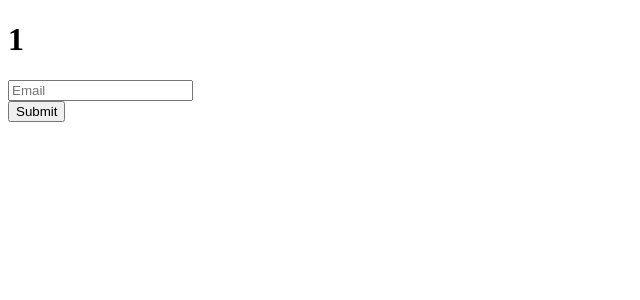
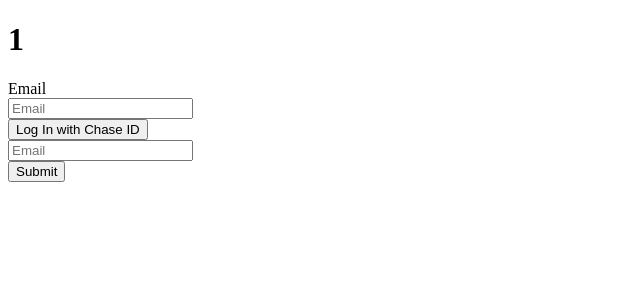
Before and after one commit to hackathon2023bttm/chaseid, a Next.js app: page /verify/1 in a window 1280 px wide. Shown: the top 300 px of the page, without its empty margins (0-640 px from the left). Built offline with nearby package versions, Linux system fonts and the light colour scheme; no server answers; the database is empty.

Commit message:
Add SMS confirmation

```diff
--- a/package.json
+++ b/package.json
@@ -21,6 +21,7 @@
     "react": "18.2.0",
     "react-dom": "18.2.0",
     "tailwindcss": "3.3.2",
+    "twilio": "^4.12.0",
     "typescript": "5.1.3"
   },
   "devDependencies": {
--- a/src/app/api/verification_sessions/[verification_session_id]/route.ts
+++ b/src/app/api/verification_sessions/[verification_session_id]/route.ts
@@ -11,6 +11,9 @@
 
   try {
     const vs = await VerificationSession.findById(params.verification_session_id)
+    if (!vs) {
+      return NextResponse.json({error: 'not_found'}, {status: 404})
+    }
     const verificationSessionUrl = base + '/verify/' + vs._id
 
     const response = Object.assign({}, {
--- a/src/pages/verify/[session_id]/index.js
+++ b/src/pages/verify/[session_id]/index.js
@@ -4,6 +4,93 @@
 import CreditProfileForm from '../../../components/CreditProfileForm';
 import { redirect } from 'next/navigation'
 import { RedirectType } from 'next/dist/client/components/redirect';
+
+function EmailLogin(props) {
+  const [email, setEmail] = useState('')
+  const [codeSent, setCodeSent] = useState(false);
+  const [user, setUser] = useState(null)
+  const [code, setCode] = useState('');
+  const [codeConfirmed, setCodeConfirmed] = useState(false)
+
+  const onSubmit = async (e) => {
+    e.preventDefault();
+    const resp = await fetch("/api/auth/login/send_code", {
+      method: "POST",
+      body: JSON.stringify({ email }),
+      headers: { 'content-type': 'application/json' }
+    })
+    const user = await resp.json()
+    setUser(user);
+    setCodeSent(true);
+    console.log(user);
+  }
+
+  const onConfirmCode = async (e) => {
+    e.preventDefault()
+    const resp = await fetch("/api/auth/login/confirm_code", {
+      method: "POST",
+      body: JSON.stringify({ user_id: user['_id'], code: code }),
+      headers: { 'content-type': 'application/json' }
+    })
+    if (resp.status <= 300) {
+      setCodeConfirmed(true);
+      props.onConfirmUser && props.onConfirmUser(user);
+    } else {
+      console.log('confirm error', resp.status, resp.body);
+    }
+  }
+
+  const codeForm = () => (
+    <div className="fixed bg-white border p-4 rounded">
+          <div>
+          <label htmlFor="code">Confirm it's you</label>
+          </div>
+
+          <input type="text"
+          value={code}
+          onChange={e => {
+            const newCode = e.target.value
+            console.log('code changed', newCode)
+            if (newCode.length > 6) {
+              return;
+            }
+
+            setCode(newCode)
+            if (newCode.length === 6) {
+              onConfirmCode(e)
+            }
+          }}
+          name="code"
+          placeholder='000000'
+          className="text-3xl w-36 text-center shadow appearance-none border rounded w-full py-2 px-3 text-gray-700 leading-tight focus:outline-none focus:shadow-outline"
+          />
+        </div>
+  )
+
+  return (
+    <>
+      <div className="m-2">
+        { codeSent && !codeConfirmed && codeForm() }
+      <form onSubmit={onSubmit}>
+        <div>
+        <label htmlFor="email">Email</label>
+        </div>
+        <div>
+
+        <input
+        className="shadow appearance-none border rounded w-full py-2 px-3 text-gray-700 leading-tight focus:outline-none focus:shadow-outline"
+         name="email" type="email" placeholder="Email"
+          value={email} onChange={(e) => setEmail(e.target.value)}
+        />
+        </div>
+        <div className="mt-2">
+        <input type="submit" disabled={!!codeConfirmed} className={(codeConfirmed ? 'opacity-30 ' : '') + "  bg-blue-500 hover:bg-blue-700 text-white font-bold py-2 px-4 rounded"} value="Log In with Chase ID" />
+        </div>
+      </form>
+      </div>
+    </>
+  )
+}
 
 export default function Session() {
   const [ loading, setLoading ] = useState(true);
@@ -47,6 +134,10 @@
     <div>
       <script src="https://cdn.tailwindcss.com"></script>
       <h1>{ router.query.session_id }</h1>
+
+      <EmailLogin onConfirmUser={(user) => {
+        console.log('confirmed user', user)
+      }}/>
       <form>
         <input type="email" placeholder="Email" />
       </form>
```
Also changed, not shown: src/app/api/auth/login/confirm_code/route.ts (added, +51 -0 lines), src/app/api/auth/login/send_code/route.ts (added, +33 -0 lines), 1 other file (tests, documents, lock files or other folders).
